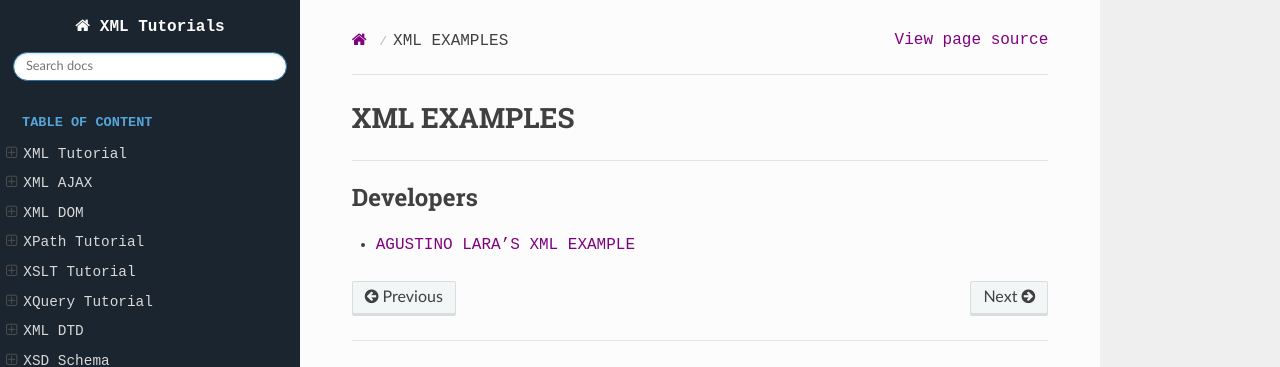
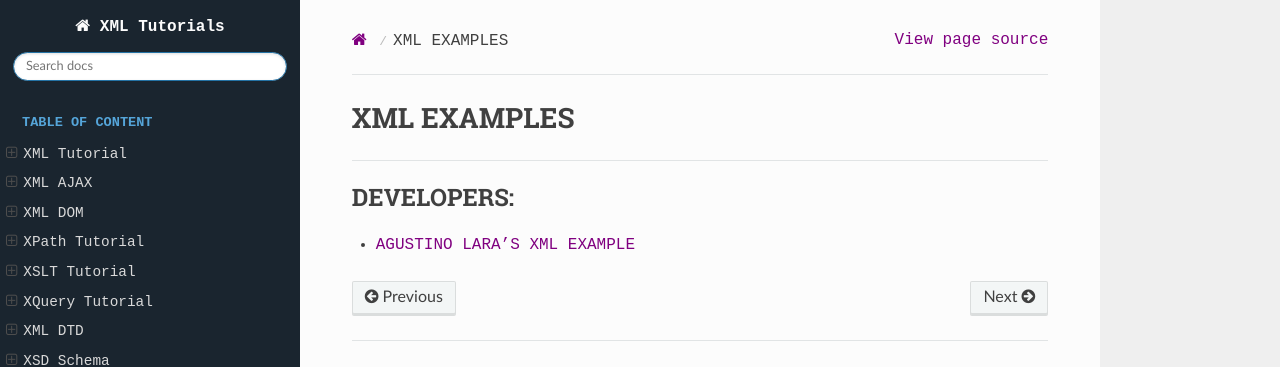
Before and after one commit to tsx-khann/xml-tutorials, a Sphinx documentation site: the page built from docs/source/XML_EXAMPLES/index.rst, in a window 1280 px wide. Shown: the top 367 px of the page. Built offline with Sphinx 7.4.7 and the Read the Docs theme 3.1.0, drawn with Linux system fonts in a browser that asks for light colours; pages that are not in the unit, such as notebooks, are missing from menus.

```diff
--- a/docs/source/XML_EXAMPLES/index.rst
+++ b/docs/source/XML_EXAMPLES/index.rst
@@ -6,7 +6,7 @@ XML EXAMPLES
 
 .. toctree::
    :maxdepth: 1
-   :caption: Developers
+   :caption: DEVELOPERS:
 
    Agustino_Lara
    Daisy_Apurado
```
